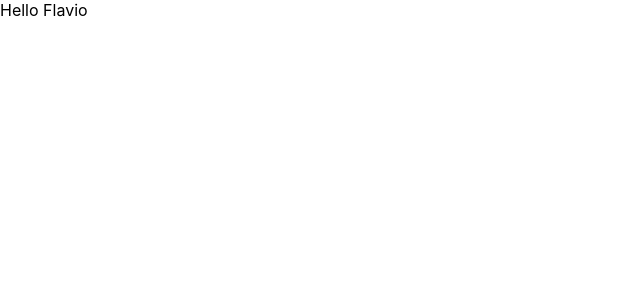
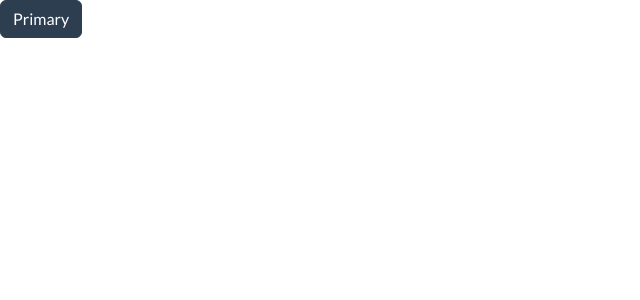
Before and after one commit to flavionfg/minhasfinancas-app, a React (Create React App) app: page / in a window 1280 px wide. Shown: the top 300 px of the page, without its empty margins (0-640 px from the left). Built offline with nearby package versions, Linux system fonts and the light colour scheme; the HTML template or start-up script is replaced by a standard one.

Commit message:
fist test with bootswatch

```diff
--- a/package.json
+++ b/package.json
@@ -6,6 +6,7 @@
     "@testing-library/jest-dom": "^5.11.4",
     "@testing-library/react": "^11.1.0",
     "@testing-library/user-event": "^12.1.10",
+    "bootswatch": "^5.0.1",
     "react": "^17.0.2",
     "react-dom": "^17.0.2",
     "react-scripts": "4.0.3",
--- a/src/App.js
+++ b/src/App.js
@@ -1,16 +1,13 @@
 import React from 'react';
 
+import 'bootswatch/dist/flatly/bootstrap.css'
+
 class App extends React.Component {
-
-  state = {
-    nome : 'Flavio'
-  }
-
   render(){
     return(
       <div>
-          <label>Hello {this.state.nome} </label>
-      </div>
+      <button type="button" className="btn btn-primary">Primary</button>
+    </div>
     )
   }
 }
```
Also changed, not shown: src/logo.svg (deleted), 1 other file (tests, documents, lock files or other folders).
